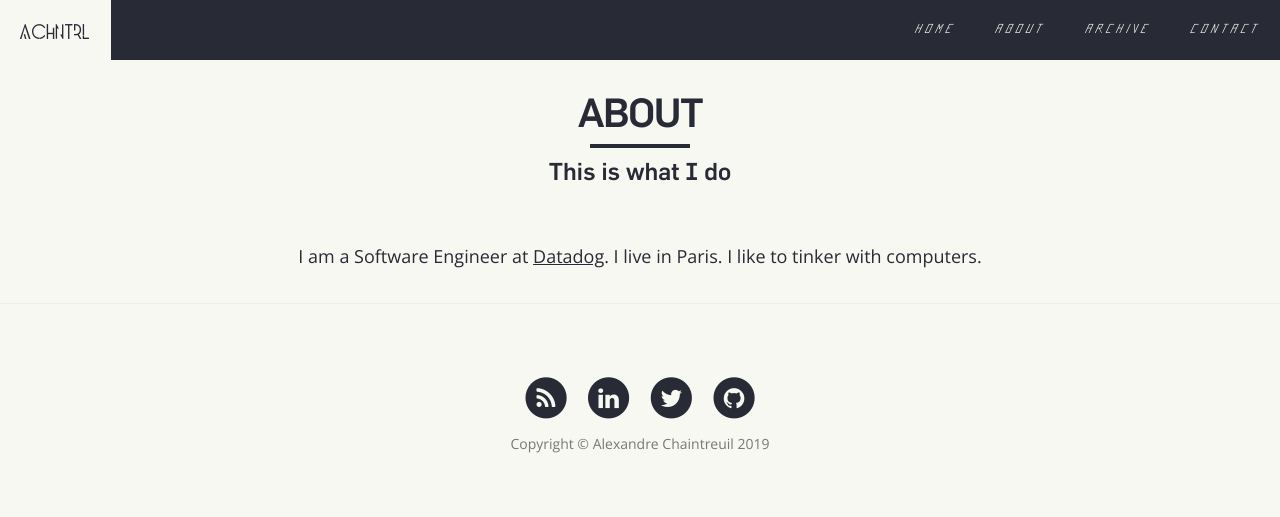
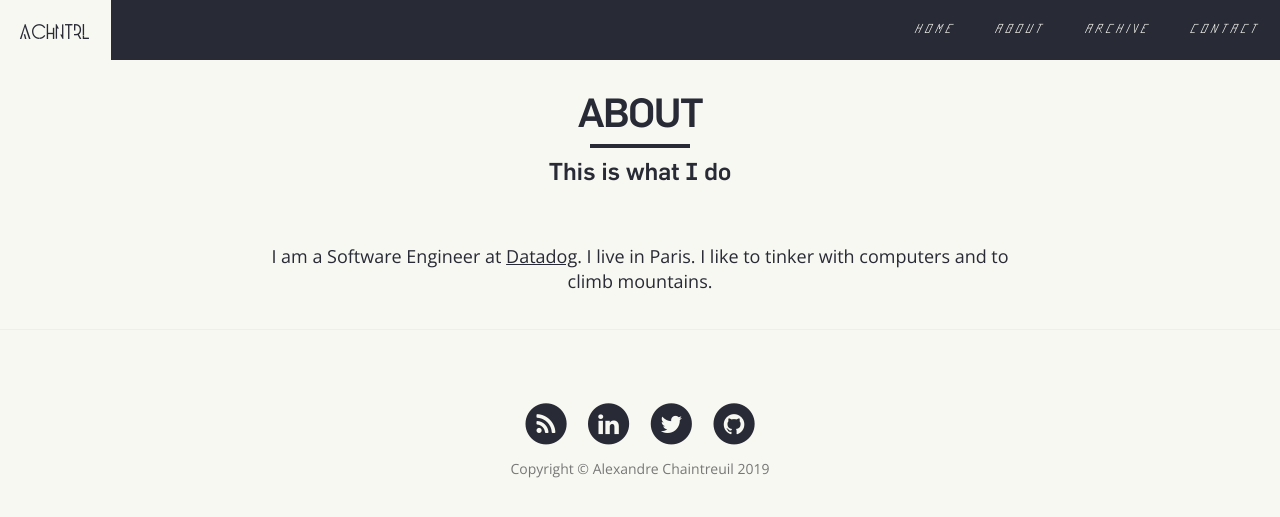
Before and after one commit to achntrl/achntrl.github.io, a Jekyll site: the page built from about.html, in a window 1280 px wide. Shown: the top 517 px of the page. Built offline with Jekyll 4.4.1, drawn with Linux system fonts in a browser that asks for light colours; nearby versions of some CDN libraries.

Commit message:
Update bio

```diff
--- a/about.html
+++ b/about.html
@@ -7,6 +7,6 @@ comments: False
 nav: True
 ---
 
-<p style="text-align: center;">I am a Software Engineer at <a href="https://www.datadoghq.com/" target="_blank">Datadog</a>. I live in Paris. I like to tinker with computers.</p>
+<p style="text-align: center;">I am a Software Engineer at <a href="https://www.datadoghq.com/" target="_blank">Datadog</a>. I live in Paris. I like to tinker with computers and to climb mountains.</p>
 
 <!-- <p>My resume is available <a href="../resume.pdf" target="_blank">here</a></p> -->
```
